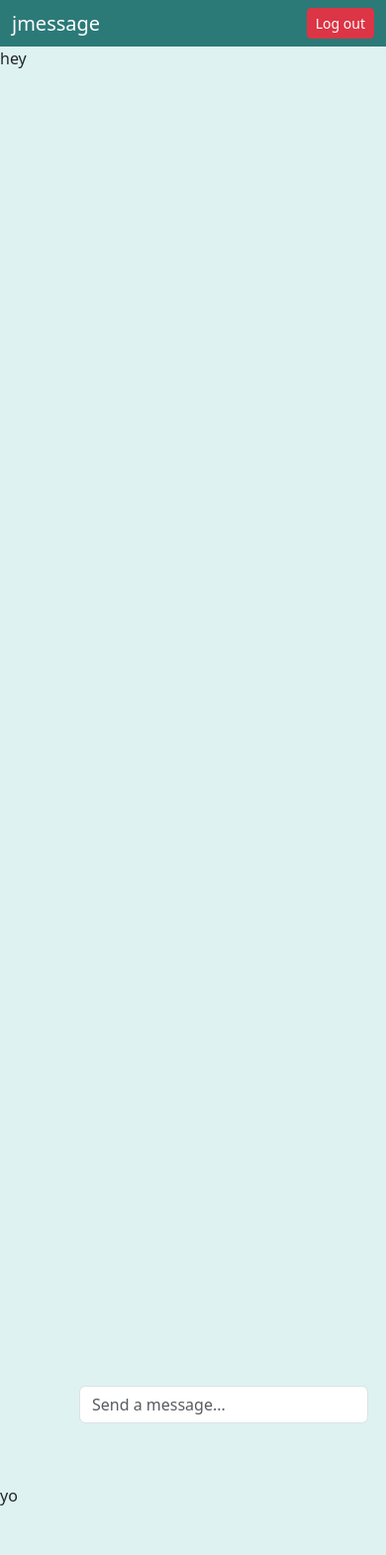
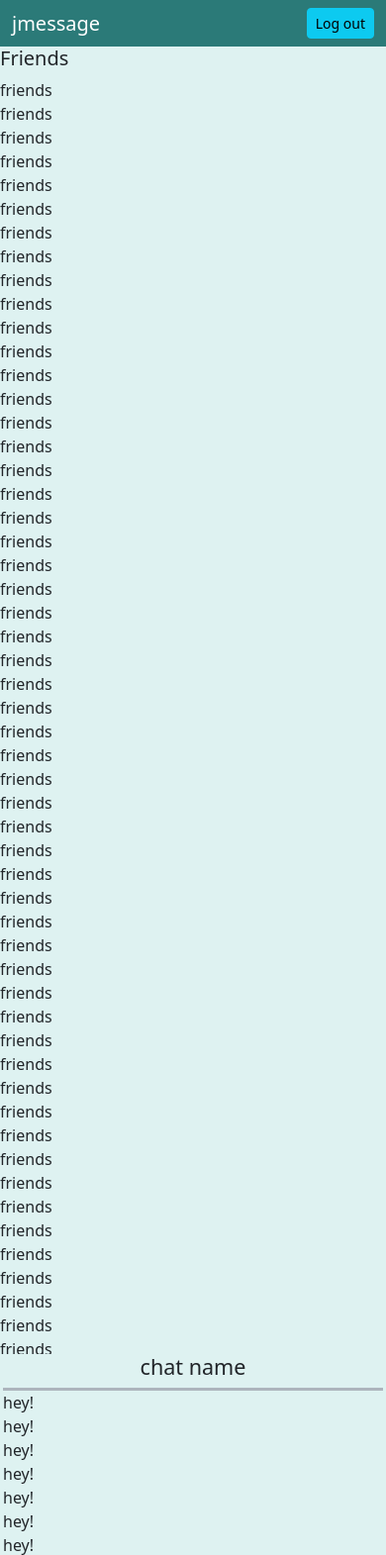
Before and after one commit to IvanYeung0610/J-Impact, a Flask app: template app/templates/home.html in a window 390 px wide. Shown: the top 1571 px of the page at 99% size. Before the commit the page ends 1521 px from the top, so only its background shows below. Run offline with Flask 3, Linux system fonts and the light colour scheme; the template is opened without the code that fills it, so the values that code supplies are empty.

Commit message:
home page!

```diff
--- a/app/static/css/home.css
+++ b/app/static/css/home.css
@@ -0,0 +1,17 @@
+#scroll::-webkit-scrollbar {
+    width: 4px;               /* width of the entire scrollbar */
+  }
+
+#scroll::-webkit-scrollbar-thumb {
+    background-color: gray;    /* color of the scroll thumb */
+    border-radius: 30px;       /* roundness of the scroll thumb */
+  }
+
+#messages::-webkit-scrollbar {
+    width: 4px;               /* width of the entire scrollbar */
+  }
+
+#messages::-webkit-scrollbar-thumb {
+    background-color: gray;    /* color of the scroll thumb */
+    border-radius: 30px;       /* roundness of the scroll thumb */
+  }
--- a/app/templates/home.html
+++ b/app/templates/home.html
@@ -7,7 +7,9 @@
   <title></title>
   <link href="https://cdn.jsdelivr.net/npm/bootstrap@5.3.0-alpha3/dist/css/bootstrap.min.css" rel="stylesheet"
     integrity="sha384-KK94CHFLLe+nY2dmCWGMq91rCGa5gtU4mk92HdvYe+M/SXH301p5ILy+dN9+nJOZ" crossorigin="anonymous">
-</head>
+
+    <link rel="stylesheet" href="../static/css/home.css">
+  </head>
 
 <body style="background-color:  #DEF2F1; overflow-y: hidden; height: 100%; overflow-x: hidden; width: 100%;"><!--background color, overflow removes scrollbar (fixes page overflow)-->
   <nav class="navbar navbar-expand-lg navbar-dark" style="background-color: #2B7A78;"><!--nav bar color-->
@@ -37,7 +39,7 @@
       </div>
 
       <form action="/logout">
-        <button class="btn btn-danger btn-sm" style="margin-left: 50px;" type="submit">Log out</button>
+        <button class="btn btn-info btn-sm" style="margin-left: 50px;" type="submit">Log out</button>
       </form>
     </div>
   </nav>
@@ -45,21 +47,167 @@
 <div>
   <div class="row">
     <!--friends bar-->
-    <div class="col-sm-2 border-end border-dark-subtle border-3" style="height: 100vh;"><!--100vh makes column fill the page-->
+    <div class="col-sm-2" style="height: 91vh; padding-right: 5px;"><!--100vh makes column fill the page, padding makes scrollbar closer to the border-->
 
-      <div class="overflow-hidden">
-        hey<br>
+      <div class="h-100 scrollable overflow-auto" id="scroll"> <!--scrollable div-->
+        <div>
+          <h5>Friends</h5>
+        </div>
+        friends<br>
+        friends<br>
+        friends<br>
+        friends<br>
+        friends<br>
+        friends<br>
+        friends<br>
+        friends<br>
+        friends<br>
+        friends<br>
+        friends<br>
+        friends<br>
+        friends<br>
+        friends<br>
+        friends<br>
+        friends<br>
+        friends<br>
+        friends<br>
+        friends<br>
+        friends<br>
+        friends<br>
+        friends<br>
+        friends<br>
+        friends<br>
+        friends<br>
+        friends<br>
+        friends<br>
+        friends<br>
+        friends<br>
+        friends<br>
+        friends<br>
+        friends<br>
+        friends<br>
+        friends<br>
+        friends<br>
+        friends<br>
+        friends<br>
+        friends<br>
+        friends<br>
+        friends<br>
+        friends<br>
+        friends<br>
+        friends<br>
+        friends<br>
+        friends<br>
+        friends<br>
+        friends<br>
+        friends<br>
+        friends<br>
+        friends<br>
+        friends<br>
+        friends<br>
+        friends<br>
+        friends<br>
+        friends<br>
+        bottom<br>
       </div>
 
     </div>
-    <div class="col-sm-9" style="height: 100vh;">
-      yo
 
+    <!--chat-->
+    <div class="col-sm-8 border-start border-end border-dark-subtle border-3" style="height: 100vh;">
+
+    <div class="border-bottom border-dark-subtle border-3">
+      <h4 style="text-align: center;">chat name</h4> <!--chat name-->
+    </div>
+
+    <!--message div-->
+    <div class="h-75 scrollable overflow-auto" id="messages" style="height: 75vh; margin-bottom: 3%;">
+      hey!<br>
+      hey!<br>
+      hey!<br>
+      hey!<br>
+      hey!<br>
+      hey!<br>
+      hey!<br>
+      hey!<br>
+      hey!<br>
+      hey!<br>
+      hey!<br>
+      hey!<br>
+      hey!<br>
+      hey!<br>
+      hey!<br>
+      hey!<br>
+      hey!<br>
+      hey!<br>
+      hey!<br>
+      hey!<br>
+      hey!<br>
+      hey!<br>
+      hey!<br>
+      hey!<br>
+      hey!<br>
+      hey!<br>
+      hey!<br>
+      hey!<br>
+      hey!<br>
+      hey!<br>
+    </div>
+
+      <!--message input-->
       <form action="/" method="POST" autocomplete="off"><!--auto complete removes inut suggestions-->
-        <input type="text" name="message" action="POST" minlength="1" class="form-control" placeholder="Send a message..." style="position: absolute; bottom: 14px; width: 75%; left: 16%; right: 0; margin: auto;" required><br>
+        <input type="text" name="message" action="POST" minlength="1" class="form-control" placeholder="Send a message..." style="bottom: 14px; width: 75%; left: 0%; right: 0; margin: auto;" required><br>
         <!--style makes form go to bottom of the page-->
       </form>
     </div>
+
+    <!--members list-->
+    <div class="col-sm-2 border-end border-dark-subtle border-3" style="height: 91vh; padding-right: 15px;"><!--100vh makes column fill the page, padding makes scrollbar closer to the border-->
+
+      <div class="h-100 scrollable overflow-auto" id="scroll"> <!--scrollable div-->
+        <div>
+          <h5>Members</h5>
+        </div>
+        members<br>
+        members<br>
+        members<br>
+        members<br>
+        members<br>
+        members<br>
+        members<br>
+        members<br>
+        members<br>
+        members<br>
+        members<br>
+        members<br>
+        members<br>
+        members<br>
+        members<br>
+        members<br>
+        members<br>
+        members<br>
+        members<br>
+        members<br>
+        members<br>
+        members<br>
+        members<br>
+        members<br>
+        members<br>
+        members<br>
+        members<br>
+        members<br>
+        members<br>
+        members<br>
+        members<br>
+        members<br>
+        members<br>
+        members<br>
+        bottom<br>
+      </div>
+
+    </div>
+
+
   </div>
 </div>
 
```
